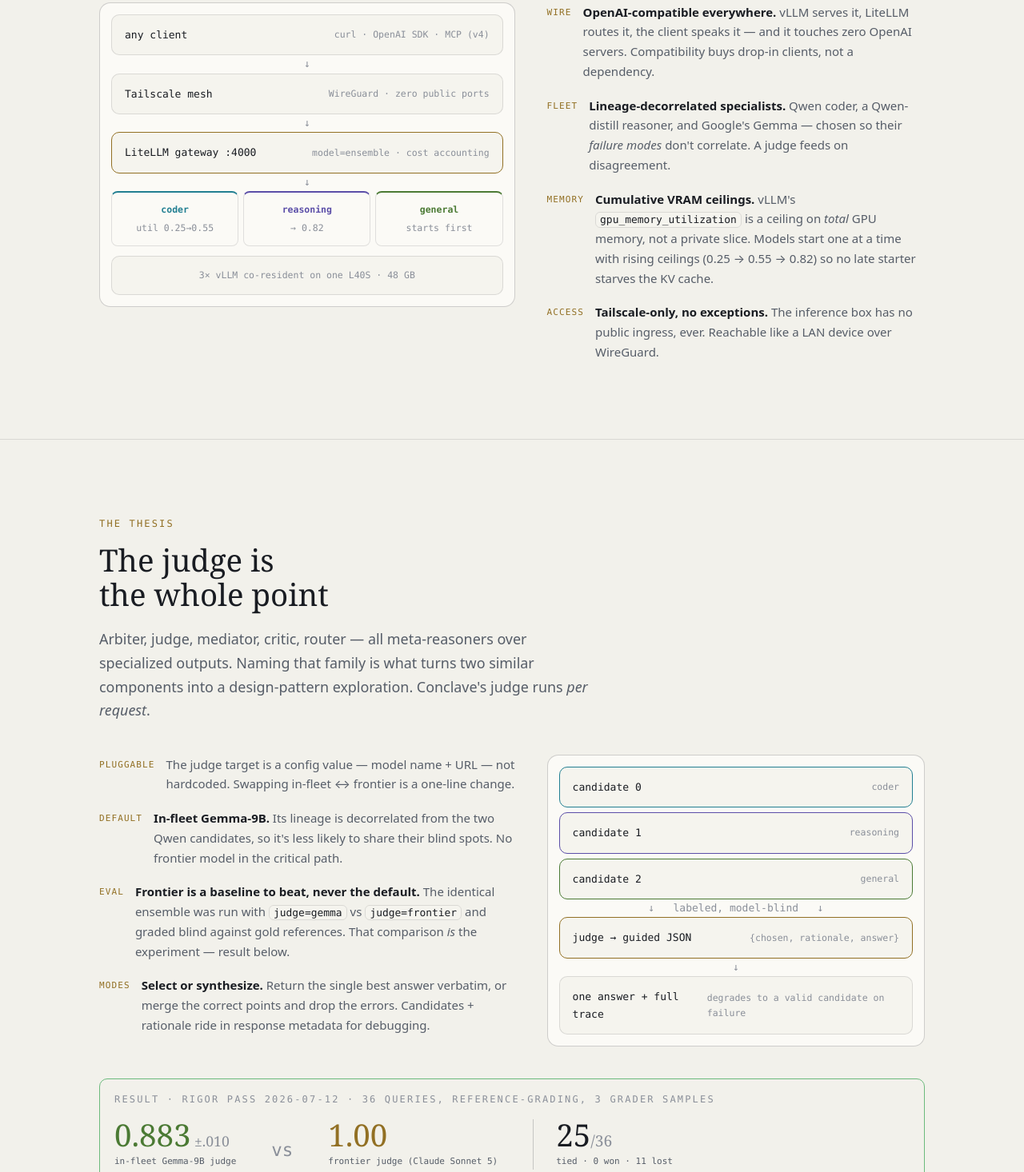
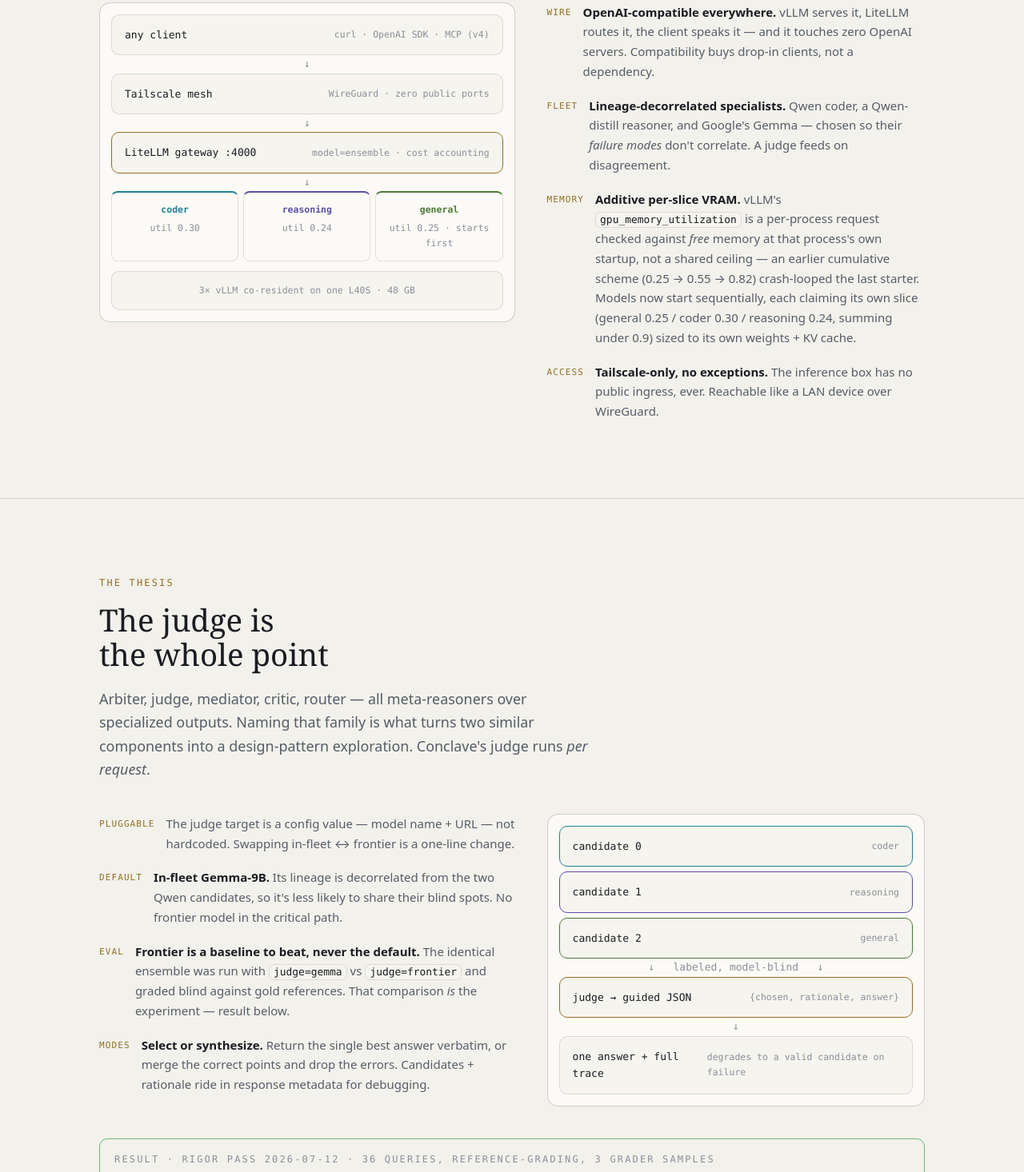
Before and after one commit to lciacci/conclave, a plain HTML site: page docs/conclave-overview.html in a window 1280 px wide. Shown: the part 2009-3475 px from the top of the page at 80% size. Drawn offline with Linux system fonts and the light colour scheme.

Commit message:
Update README and overview page to measured v3 results; add MIT license

```diff
--- a/docs/conclave-overview.html
+++ b/docs/conclave-overview.html
@@ -419,9 +419,9 @@
         <div class="layer accent-brass"><span class="lbl">LiteLLM gateway :4000</span><span class="sub">model=ensemble · cost accounting</span></div>
         <div class="arrow-down">↓</div>
         <div class="gpu-split">
-          <div class="gpu-cell c"><b>coder</b><span class="frac">util 0.25→0.55</span></div>
-          <div class="gpu-cell r"><b>reasoning</b><span class="frac">→ 0.82</span></div>
-          <div class="gpu-cell g"><b>general</b><span class="frac">starts first</span></div>
+          <div class="gpu-cell c"><b>coder</b><span class="frac">util 0.30</span></div>
+          <div class="gpu-cell r"><b>reasoning</b><span class="frac">util 0.24</span></div>
+          <div class="gpu-cell g"><b>general</b><span class="frac">util 0.25 · starts first</span></div>
         </div>
         <div class="layer" style="justify-content:center; color:var(--ink-faint);"><span class="sub" style="margin:0;">3× vLLM co-resident on one L40S · 48 GB</span></div>
       </div>
@@ -429,7 +429,7 @@
         <ul class="featlist">
           <li><span class="k">wire</span><span class="v"><b>OpenAI-compatible everywhere.</b> vLLM serves it, LiteLLM routes it, the client speaks it — and it touches zero OpenAI servers. Compatibility buys drop-in clients, not a dependency.</span></li>
           <li><span class="k">fleet</span><span class="v"><b>Lineage-decorrelated specialists.</b> Qwen coder, a Qwen-distill reasoner, and Google's Gemma — chosen so their <em>failure modes</em> don't correlate. A judge feeds on disagreement.</span></li>
-          <li><span class="k">memory</span><span class="v"><b>Cumulative VRAM ceilings.</b> vLLM's <code>gpu_memory_utilization</code> is a ceiling on <em>total</em> GPU memory, not a private slice. Models start one at a time with rising ceilings (0.25 → 0.55 → 0.82) so no late starter starves the KV cache.</span></li>
+          <li><span class="k">memory</span><span class="v"><b>Additive per-slice VRAM.</b> vLLM's <code>gpu_memory_utilization</code> is a per-process request checked against <em>free</em> memory at that process's own startup, not a shared ceiling — an earlier cumulative scheme (0.25 → 0.55 → 0.82) crash-looped the last starter. Models now start sequentially, each claiming its own slice (general 0.25 / coder 0.30 / reasoning 0.24, summing under 0.9) sized to its own weights + KV cache.</span></li>
           <li><span class="k">access</span><span class="v"><b>Tailscale-only, no exceptions.</b> The inference box has no public ingress, ever. Reachable like a LAN device over WireGuard.</span></li>
         </ul>
       </div>
@@ -466,7 +466,7 @@
     <div class="verdict-line notjust" style="margin-top:40px;">
       <p class="eyebrow" style="margin-bottom:14px;">Result · rigor pass 2026-07-12 · 36 queries, reference-grading, 3 grader samples</p>
       <div style="display:flex; flex-wrap:wrap; gap:28px 44px; align-items:flex-end; margin-bottom:14px;">
-        <div><div style="font-family:var(--serif); font-size:2.4rem; line-height:1; color:var(--general);">0.883<span style="font-size:1.1rem; color:var(--ink-faint);"> ±.010</span></div><div style="font-family:var(--mono); font-size:11px; color:var(--ink-muted); margin-top:6px;">in-fleet Gemma-9B judge</div></div>
+        <div><div style="font-family:var(--serif); font-size:2.4rem; line-height:1; color:var(--general);">0.883</div><div style="font-family:var(--mono); font-size:11px; color:var(--ink-muted); margin-top:6px;">in-fleet Gemma-9B judge</div></div>
         <div style="font-family:var(--mono); color:var(--ink-faint); font-size:1.4rem; padding-bottom:6px;">vs</div>
         <div><div style="font-family:var(--serif); font-size:2.4rem; line-height:1; color:var(--brass);">1.00</div><div style="font-family:var(--mono); font-size:11px; color:var(--ink-muted); margin-top:6px;">frontier judge (Claude Sonnet 5)</div></div>
         <div style="border-left:1px solid var(--line-strong); padding-left:28px;"><div style="font-family:var(--serif); font-size:2.4rem; line-height:1; color:var(--ink);">25<span style="font-size:1.2rem; color:var(--ink-faint);">/36</span></div><div style="font-family:var(--mono); font-size:11px; color:var(--ink-muted); margin-top:6px;">tied · 0 won · 11 lost</div></div>
@@ -551,6 +551,7 @@
 <footer>
   <div class="wrap">
     <p class="note"><b style="color:var(--ink-muted);">Conclave</b> — a learning lab for cloud GPU infrastructure, inference serving, and the "meta-reasoners over specialized outputs" pattern family. Open-weight models, self-hosted, Tailscale-only, ~$100/mo cap. The honest counter-argument stays on the record: OpenRouter is cheaper unless utilization is high — the justification is learning the infra and owning the stack, not saving money.</p>
+    <p class="note" style="margin-top:14px;">Source: <a href="https://github.com/lciacci/conclave">github.com/lciacci/conclave</a></p>
   </div>
 </footer>
 
```
Also changed, not shown: 2 other files.
